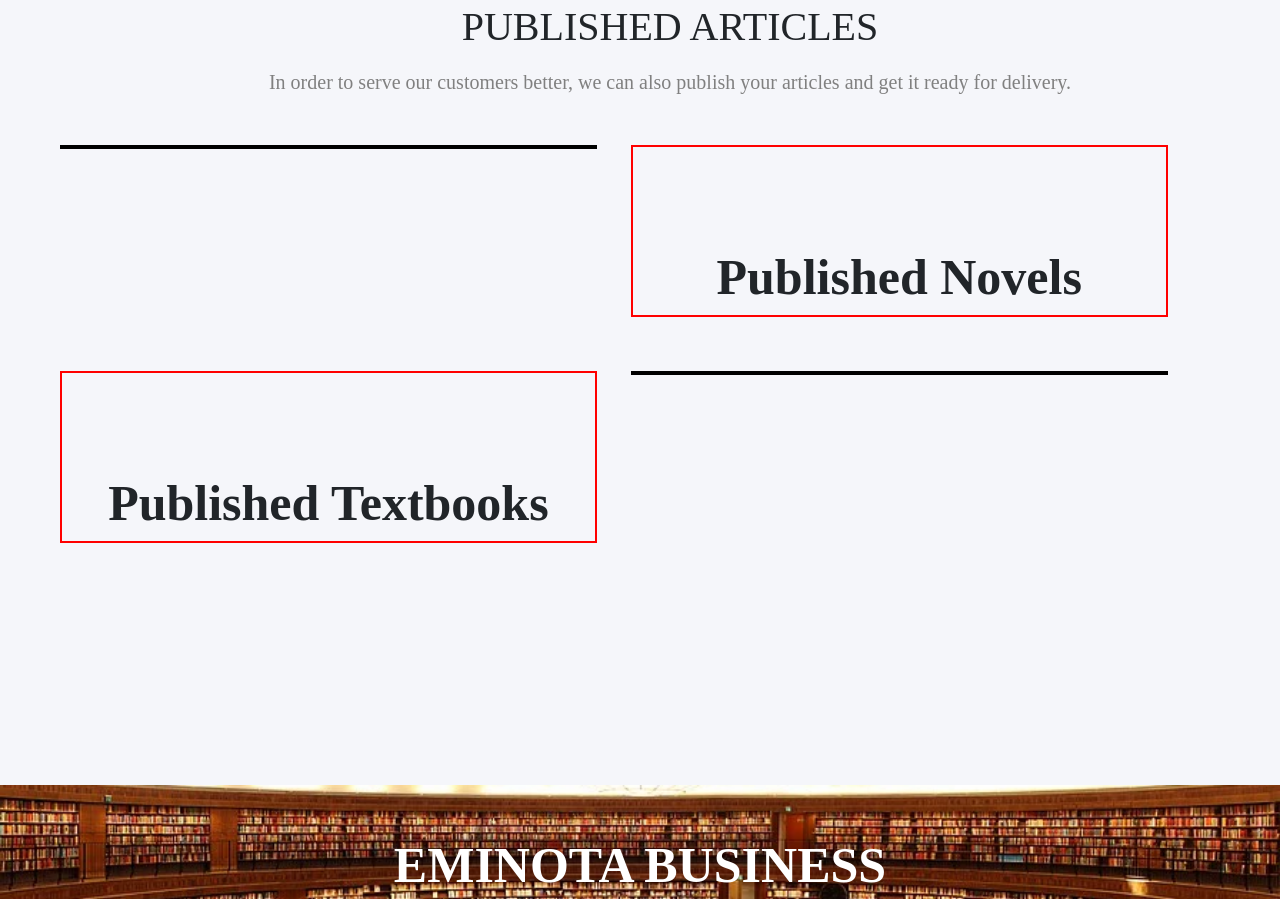
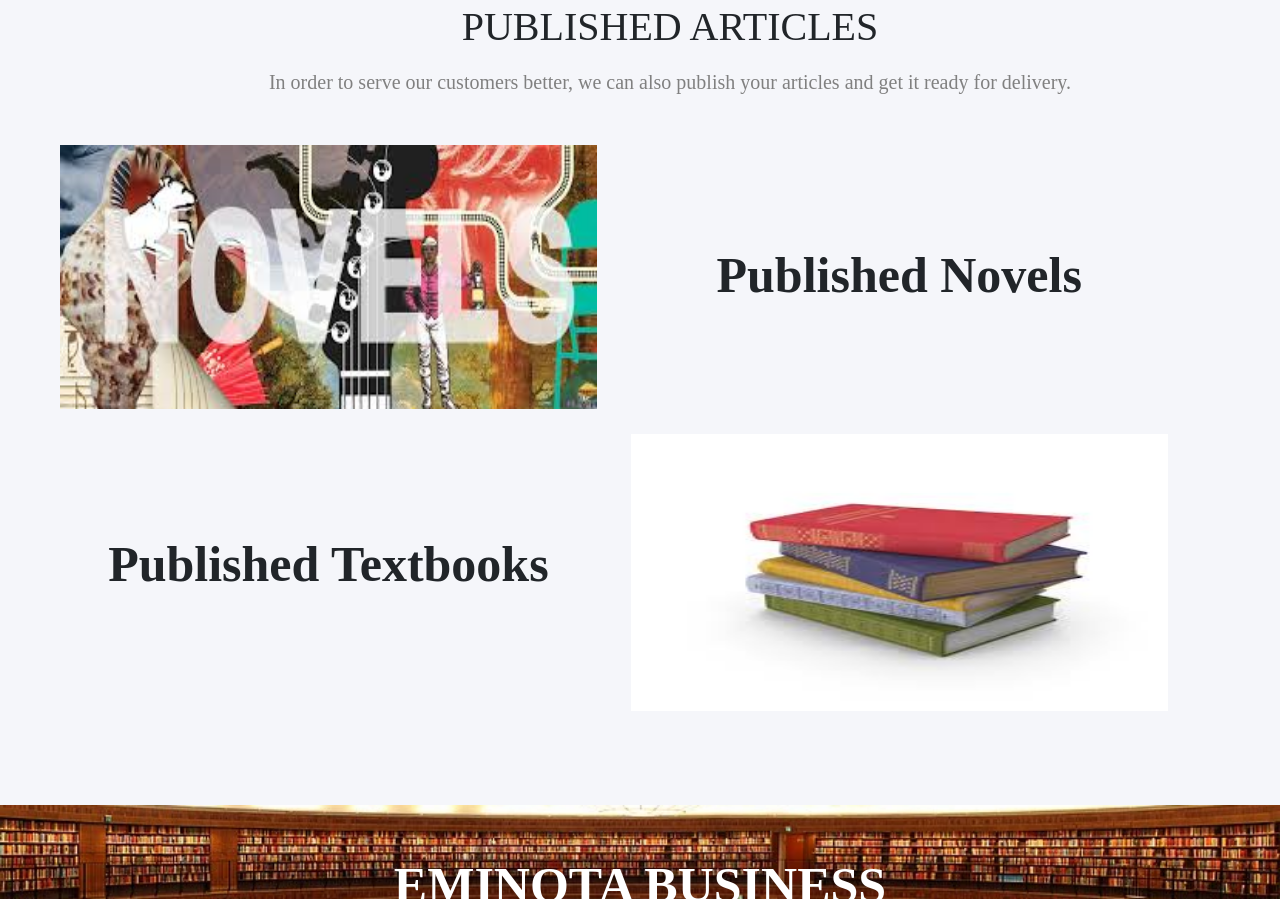
Before and after one commit to Chidiebube-web/eminota-web, a plain HTML site: page business.html in a window 1280 px wide. Shown: the part 2573-3472 px from the top of the page. Drawn offline with nearby package versions, Linux system fonts and the light colour scheme.

Commit message:
updates made

```diff
--- a/business.html
+++ b/business.html
@@ -64,7 +64,7 @@
         <!-- BUSINESS CARDS -->
         <div class="biz pt-5 mb-5">
             <h1 class="text-align-center mb-5">CARDS</h1>
-            <div class="imga d-inline-block border1"></div>
+            <div class="imga d-inline-block"><img src="images/business-cards.jpeg" alt="card issue"></div>
             <div class="imgb d-inline-block text-align-center">
                 <h2><b class="">Business Cards</b></h2>
             </div>
@@ -74,7 +74,7 @@
             <div class="imgb d-inline-block text-align-center">
                 <h2><b class="">Wedding Cards</b></h2>
             </div>
-            <div class="imga d-inline-block border1"></div>
+            <div class="imga d-inline-block"><img src="images/wedding-card.jpeg" alt="card issues"></div>
         </div>
     </div>
     <!-- FLYERS -->
@@ -93,7 +93,7 @@
                 <h2><b class="">Advert Posters</b></h2>
                 <p>Are you trying to advertise your products? <br> We can assure you a perfect flyer that will suite your taste.</p>
             </div>
-            <div class="imga d-inline-block border1"><img src="images/poster.jpeg" alt="print"></div>
+            <div class="imga d-inline-block"><img src="images/poster.jpeg" alt="print"></div>
         </div>
     </div>
     <!-- PUBLISHED ARTICLES -->
@@ -102,17 +102,17 @@
         <div class="biz pt-5 mb-4">
             <h1 class="text-align-center mb-3">PUBLISHED ARTICLES</h1>
             <p class="text-align-center mb-5">In order to serve our customers better, we can also publish your articles and get it ready for delivery.</p>
-            <div class="imga d-inline-block border1"></div>
+            <div class="imga d-inline-block"><img src="images/novel.jpeg" alt="issue"></div>
             <div class="imgb d-inline-block text-align-center">
                 <h2><b class="">Published Novels</b></h2>
             </div>
         </div>
         <!-- PUBLISHED TEXTBOOKS -->
-        <div class="biz" style="padding-top: 30px;">
+        <div class="biz bizb" style="padding-top: 30px;">
             <div class="imgb d-inline-block text-align-center">
                 <h2><b class="">Published Textbooks</b></h2>
             </div>
-            <div class="imga d-inline-block border1"></div>
+            <div class="imga d-inline-block"><img src="images/textbook.jpeg" alt="book issues"></div>
         </div>
     </div>
     <div id="info" class="text-align-center">
--- a/css/index.css
+++ b/css/index.css
@@ -1187,8 +1187,8 @@ footer .container .box2 .adj{
 }
 
 .cards .biz .imga{
-    height: 70%;
-    width: 44%;
+    height: 80%;
+    width: 40%;
     margin-right: 30px;
 }
 
@@ -1220,10 +1220,9 @@ footer .container .box2 .adj{
 }
 
 .flyer .biz .imga, .imgb{
-    height: 70% !important;
+    height: 30% !important;
     width: 44%;
     margin-right: 30px;
-    border: 2px solid red;
 }
 
 .flyer .biz .imgb{
@@ -1235,12 +1234,12 @@ footer .container .box2 .adj{
 }
 
 .publish{
-    height: 830px;
+    height: 850px;
     background-color: #F5F6FA;
 }
 
 .publish .biz{
-    min-height: 350px;
+    height: 50%;
     padding-left: 60px;
 }
 
@@ -1254,7 +1253,7 @@ footer .container .box2 .adj{
 }
 
 .publish .biz .imga, .imgb{
-    height: 100%;
+    height: 70%;
     width: 44%;
     margin-right: 30px;
 }
```
Also changed, not shown: images/business-cards.jpeg (added), images/business-cardss.jpeg (added), images/novel.jpeg (added), images/textbook.jpeg (added), images/wedding-card.jpeg (added).
